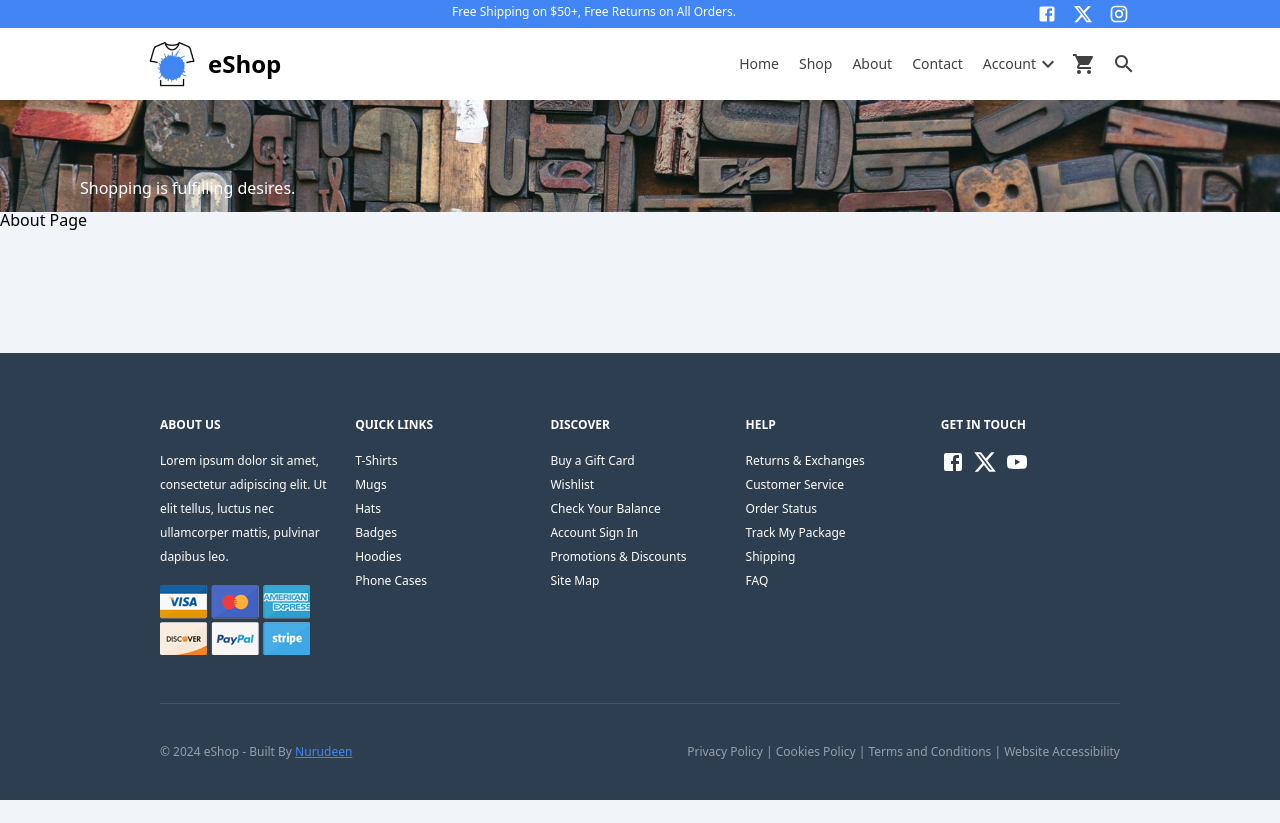
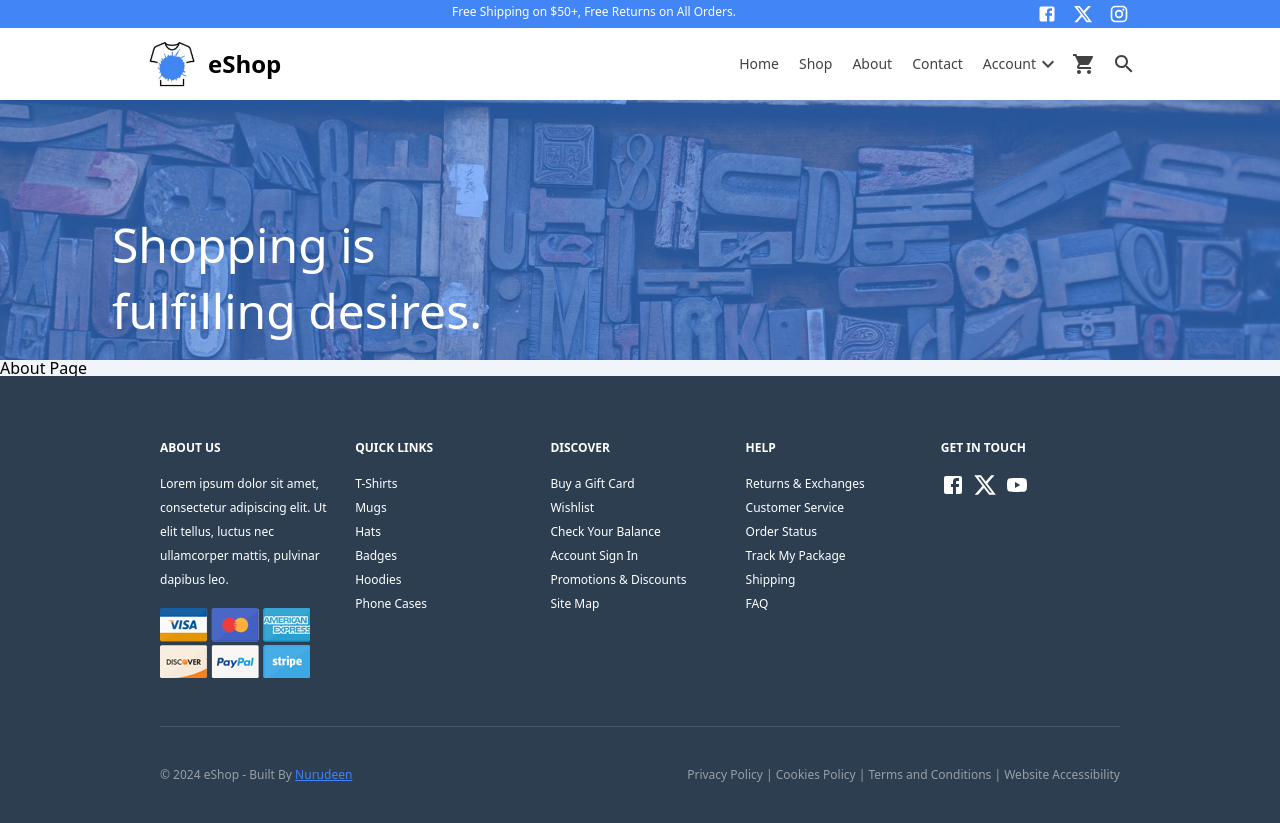
Before and after one commit to nuru484/eshop, a React (Vite) app: page /about in a window 1280 px wide. Before the commit the page ends 800 px from the top, so only its background shows below. Built offline with nearby package versions, Linux system fonts and the light colour scheme.

Commit message:
Working on the about page

```diff
--- a/src/pages/About.jsx
+++ b/src/pages/About.jsx
@@ -11,7 +11,7 @@ const About = () => {
       <NavBar />
       <main className="flex-1">
         <div
-          className="p-20 pb-4"
+          className=""
           style={{
             backgroundImage: `url(${backgroundImage})`,
             backgroundSize: 'cover',
@@ -19,7 +19,11 @@ const About = () => {
             backgroundRepeat: 'no-repeat',
           }}
         >
-          <p className="text-white"> Shopping is fulfilling desires.</p>
+          <div className="p-20 pb-4 bg-blue-500 bg-opacity-60">
+            <p className="text-white text-5xl w-2/5 leading-snug pt-8 pl-8">
+              Shopping is fulfilling desires.
+            </p>
+          </div>
         </div>
         <h1>About Page</h1>
       </main>
```
